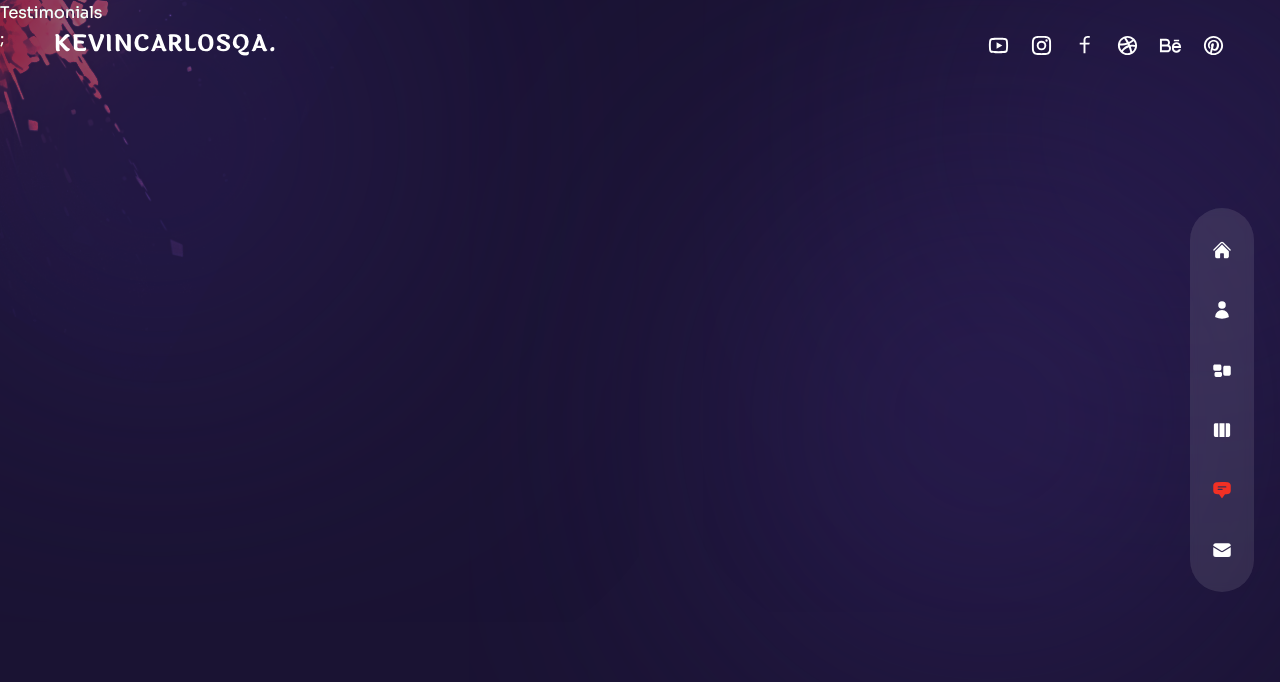
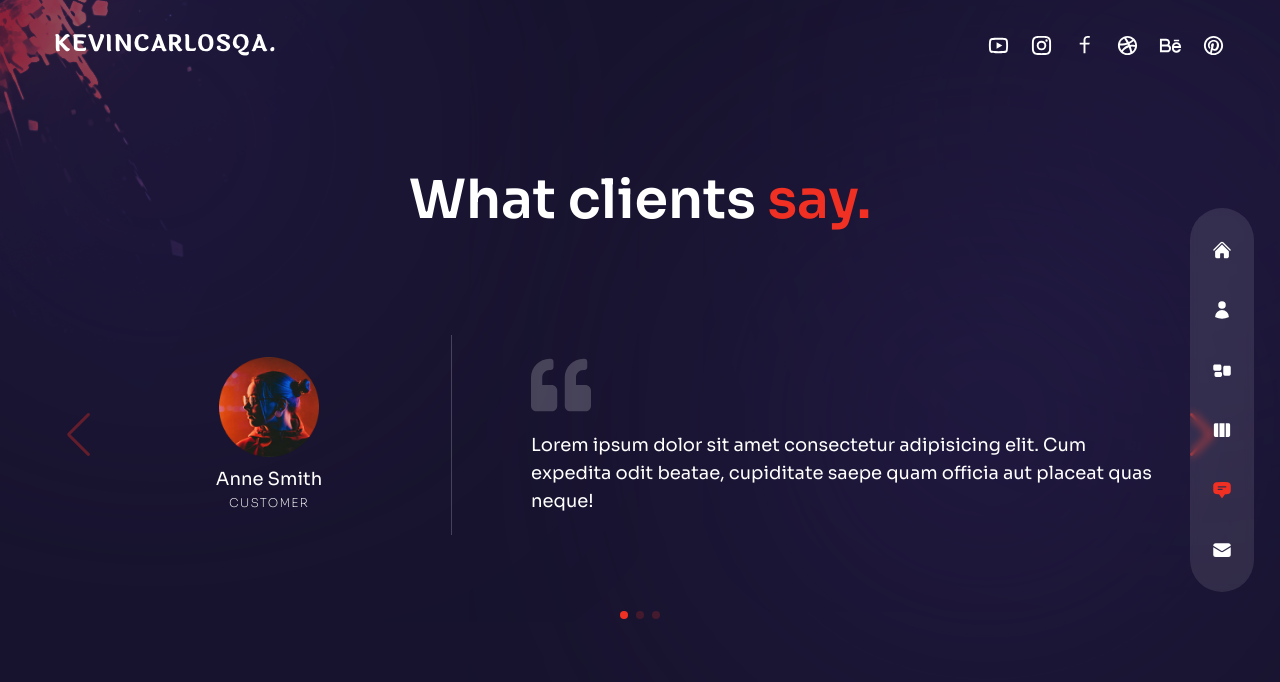
Before and after one commit to Kevincarlosqa/Portfolio, a Next.js app: page /testimonials in a window 1280 px wide. Shown: the top 682 px of the page. Built offline with nearby package versions, Linux system fonts and the light colour scheme.

Commit message:
add: TestimonialsSlider

```diff
--- a/components/TestimonialSlider.js
+++ b/components/TestimonialSlider.js
@@ -1,16 +1,16 @@
 // import swiper react components
 import { Swiper, SwiperSlide } from "swiper/react";
 
+// import required modules
+import { Navigation, Pagination } from "swiper";
+
 // import swiper styles
 import "swiper/css";
-import "swiper/css/free-mode";
+import "swiper/css/navigation";
 import "swiper/css/pagination";
 
-// import required modules
-import { Pagination } from "swiper";
-
 // icons
-import { BsArrowRight } from "react-icons/bs";
+import { FaQuoteLeft } from "react-icons/fa";
 
 // next Image
 import Image from "next/image";
@@ -43,30 +43,61 @@
 const TestimonialSlider = () => {
   return (
     <Swiper
-      spaceBetween={10}
+      navigation={true}
       pagination={{
         clickable: true,
       }}
-      modules={[Pagination]}
-      className="h-[280px] sm:h-[480px]"
+      modules={[Navigation, Pagination]}
+      className="h-[400px]"
     >
       {testimonialData.map((testimonial, index) => {
         return (
           <SwiperSlide key={index}>
-            <div>
+            <div
+              className="flex flex-col items-center md:flex-row gap-x-8 h-full
+              px-16"
+            >
               {/* avatar, name, position */}
-              <div>
-                <div>
+              <div
+                className="w-full max-w-[300px] flex flex-col xl:justify-center
+              items-center relative mx-auto xl:mx-0"
+              >
+                <div className="flex flex-col justify-center text-center">
                   {/* avatar */}
-                  <div>avatar image</div>
+                  <div className="mb-2 mx-auto ">
+                    <Image
+                      src={testimonial.image}
+                      alt=""
+                      width={100}
+                      height={100}
+                    />
+                  </div>
                   {/* name */}
-                  <div>name</div>
+                  <div className="text-lg">{testimonial.name}</div>
                   {/* position */}
-                  <div>position</div>
+                  <div className="text-[12px] uppercase font-extralight tracking-widest">
+                    {testimonial.position}
+                  </div>
                 </div>
               </div>
               {/* quote & message */}
-              <div>quote & message</div>
+              <div
+                className="flex-1 flex flex-col justify-center
+              before:w-[1px] xl:before:bg-white/20 xl:before:absolute xl:before:left-0
+              xl:before:h-[200px] relative xl:pl-20"
+              >
+                {/* quote icon */}
+                <div className="mb-4">
+                  <FaQuoteLeft
+                    className="text-4xl xl:text-6xl text-white/20
+                  mx-auto md:mx-0"
+                  />
+                </div>
+                {/* message */}
+                <div className="xl:text-lg text-center md:text-left">
+                  {testimonial.message}
+                </div>
+              </div>
             </div>
           </SwiperSlide>
         );
--- a/pages/testimonials/index.js
+++ b/pages/testimonials/index.js
@@ -1,5 +1,21 @@
+// components
+import TestimonialSlider from "../../components/TestimonialSlider";
+
 const Testimonials = () => {
-  return <div>Testimonials</div>;
+  return (
+    <div className="h-full bg-primary/30 py-32 text-center">
+      <div className="container mx-auto h-full flex flex-col justify-center">
+        {/* title */}
+        <h2 className="h2 mb-8 xl:mb-0">
+          What clients <span className="text-accent">say.</span>
+        </h2>
+        {/* slider */}
+        <div>
+          <TestimonialSlider />
+        </div>
+      </div>
+    </div>
+  );
 };
 
 export default Testimonials;
```
